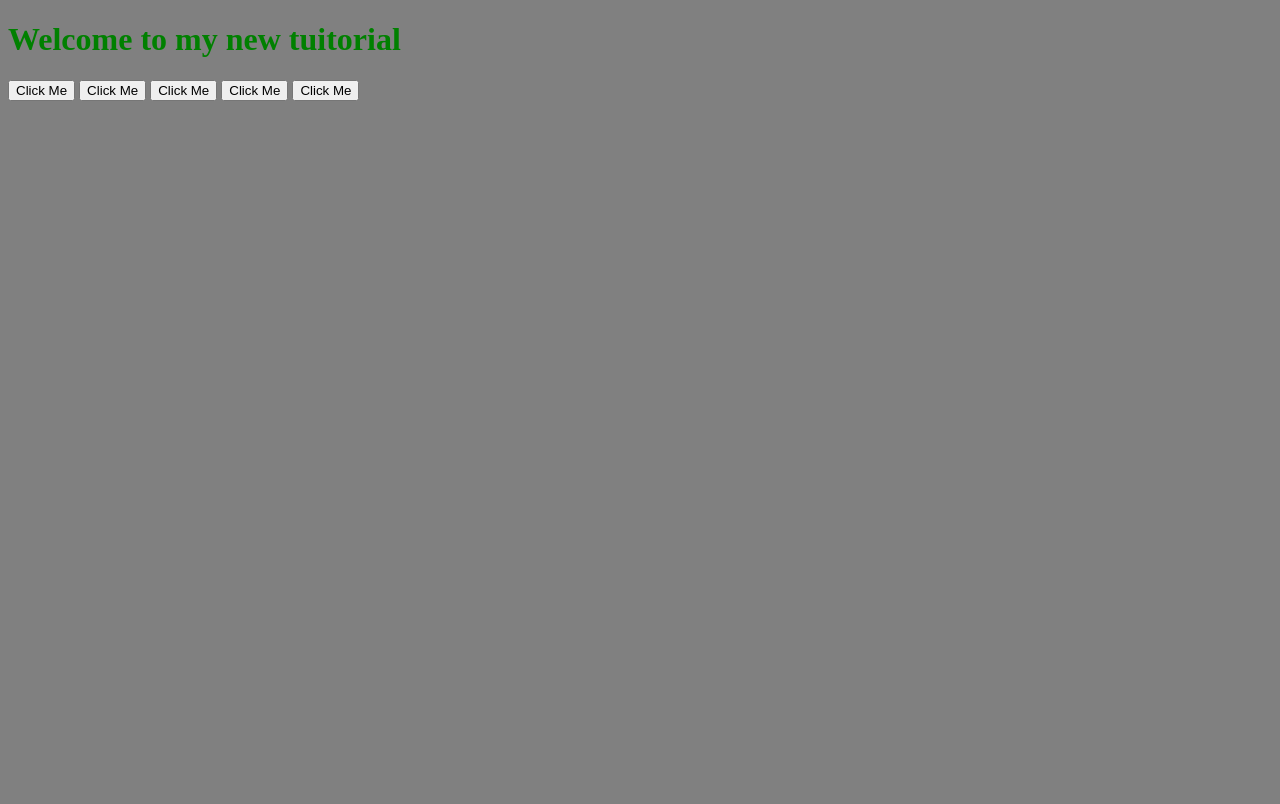
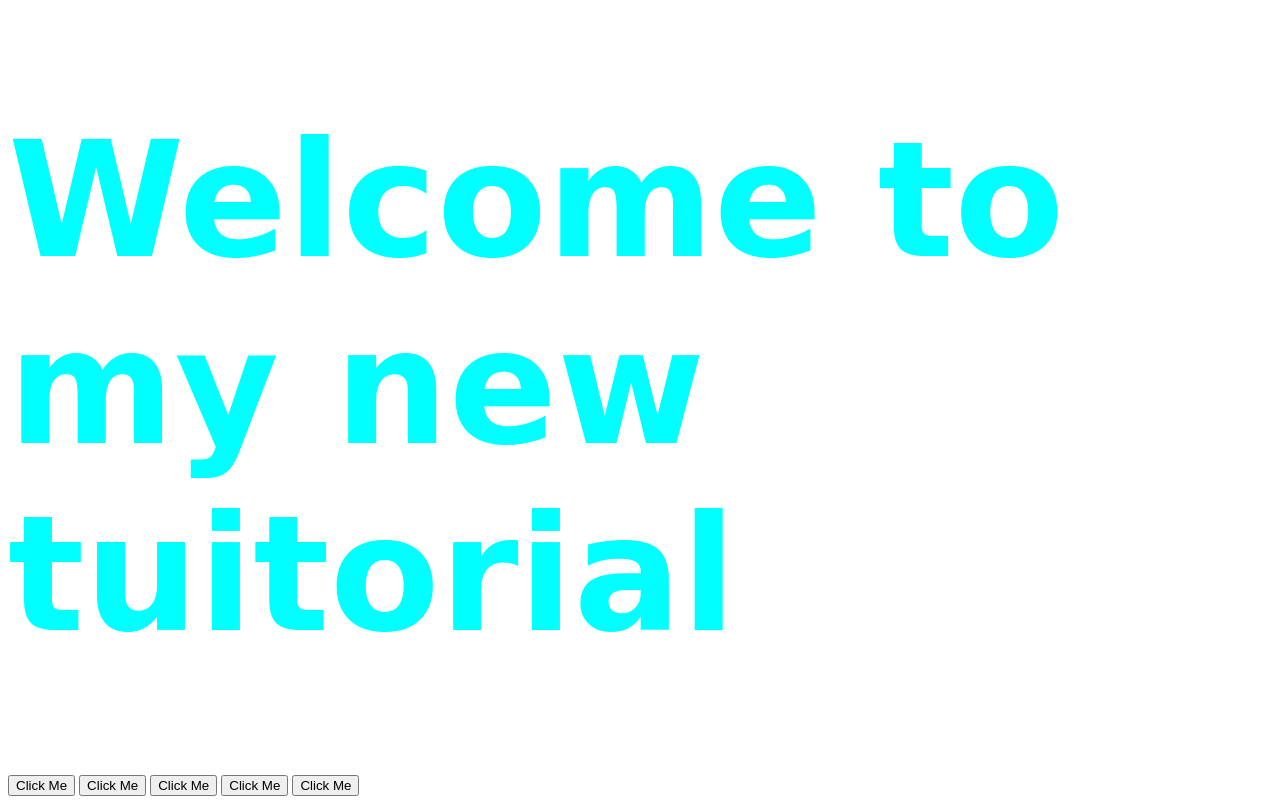
Before and after one commit to Tobexxy/jQuery-testing, a plain HTML site: page index.html in a window 1280 px wide. Drawn offline with nearby package versions, Linux system fonts and the light colour scheme.

Commit message:
30.10.23

```diff
--- a/index.js
+++ b/index.js
@@ -1,6 +1,10 @@
 //  jQuery can be written in diferent format like "$() or jQuery() format"
+//console.log($("h1").css("color"));
+
+//changing the size and color of websiye using jQuery
+// $("h1").css("font-size", "5rem");
+// $("h1").css("color", "red");
 
 
-$("h1").css("color", "green");
-
-console.log($("h1").css("color"));
+//this code adds a class to the h1 element in the html file
+$("h1").addClass("big-title");
--- a/styles.css
+++ b/styles.css
@@ -1,7 +1,13 @@
 body{
-    background-color: gray;
+    background-color: white;
 }
 
 h1{
     color: white;
 }
+
+.big-title{
+    font-size: 10rem;
+    color: aqua;
+    font-family: cursive;
+}
```
